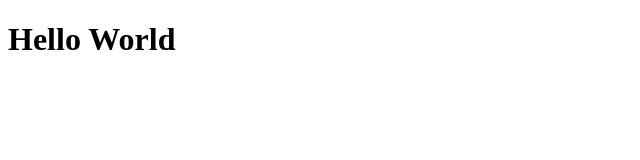
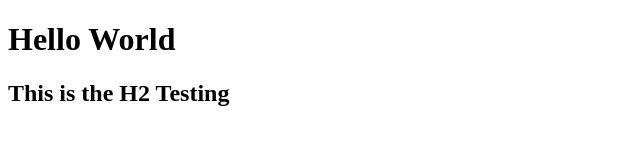
Before and after one commit to Aldofbrn/test_github, a plain HTML site: page index.html in a window 1280 px wide. Shown: the whole page, without its empty margins (0-640 px from the left). Drawn offline with Linux system fonts and the light colour scheme.

Commit message:
change index html

```diff
--- a/index.html
+++ b/index.html
@@ -7,5 +7,6 @@
   </head>
   <body>
     <h1>Hello World</h1>
+    <h2>This is the H2 Testing</h2>
   </body>
 </html>
```
